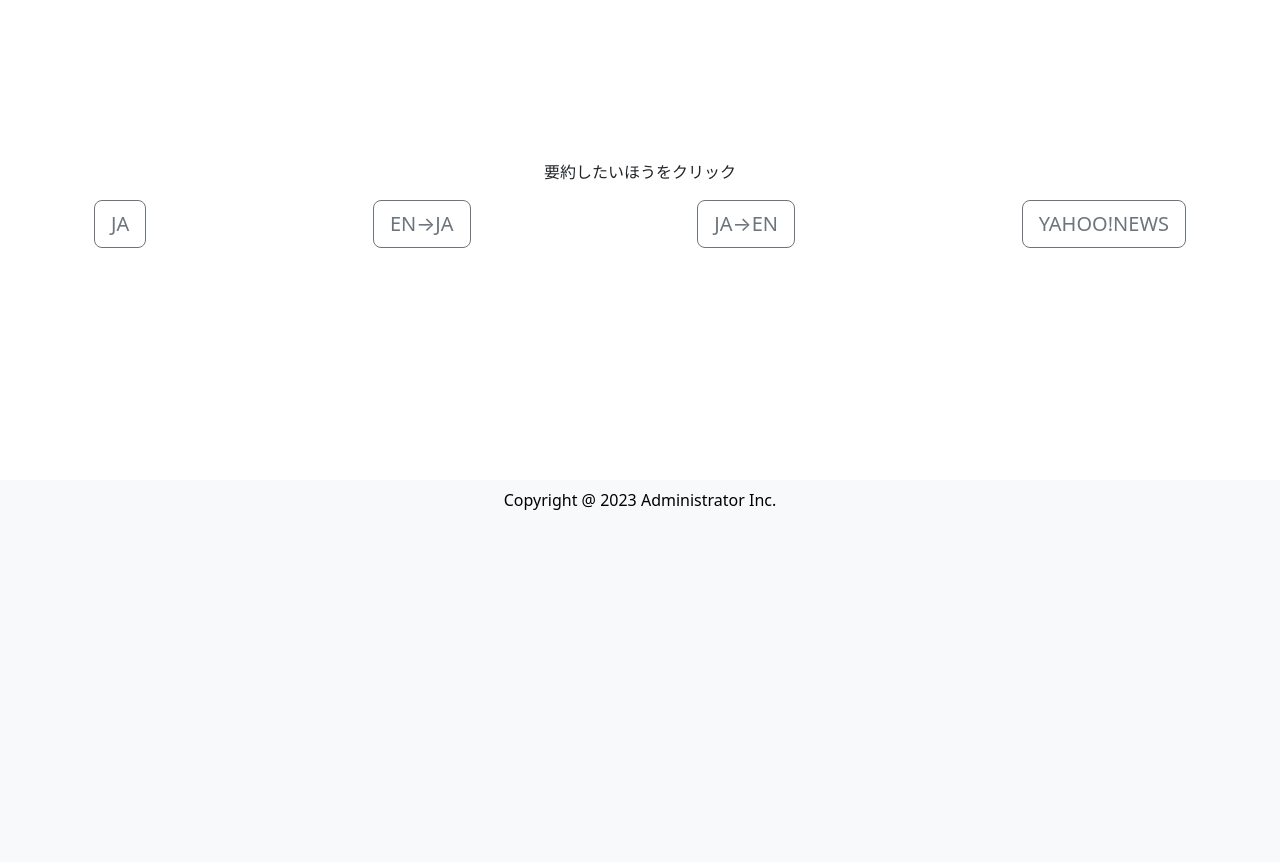
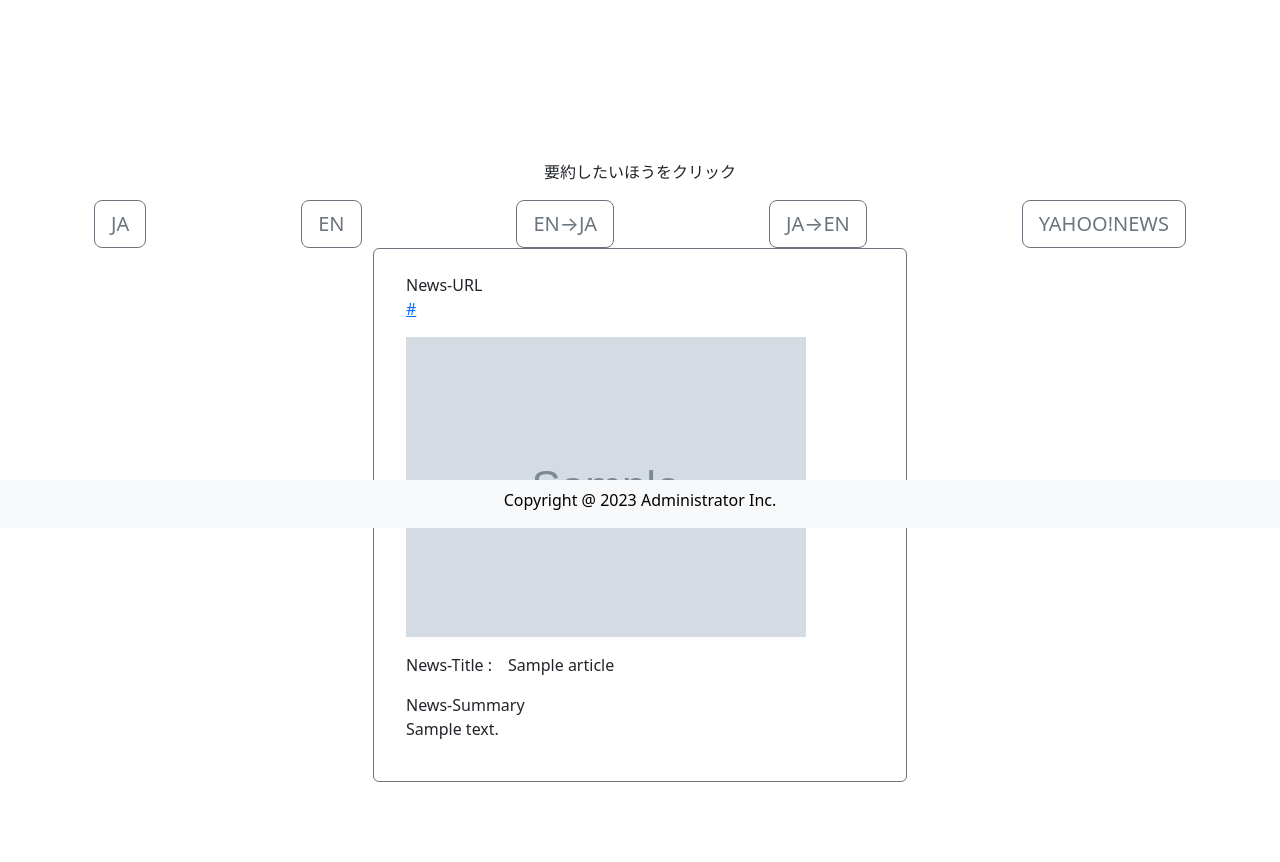
Before and after one commit to Tsuda-Portfolio/summary, a Flask app: page / in a window 1280 px wide. Shown: the part 272-1134 px from the top of the page. Before the commit the page ends 782 px from the top, so only its background shows below. Run offline with Flask 3, Linux system fonts and the light colour scheme; grey boxes marked "Sample" are stand-in pictures; a database or web service that is not in the repository returns one stand-in record (values such as "Sample title"); data that the repository does not hold is empty.

Commit message:
Add files via upload

```diff
--- a/main.py
+++ b/main.py
@@ -1,15 +1,18 @@
 from flask import Flask, render_template, request
-from summary import ja_summary, en_to_ja_summary, ja_to_en_summary, yahoonews_summary
+from summary import ja_summary, en_summary, en_to_ja_summary, ja_to_en_summary, yahoonews_summary, home_news, search_news
 
 
 app = Flask(__name__)
 
 
+# HomeのHTML
 @app.route("/")
 def index():
-    return render_template("index.html")
+    home_News = home_news()
+    return render_template("index.html", home_News=home_News)
 
 
+# 日本語要約のHTML
 @app.route("/ja_summary", methods=["GET", "POST"])
 def japanese():
     # POSTのとき
@@ -22,6 +25,20 @@
     return render_template("ja_summary.html")
 
 
+# 英語要約のHTML
+@app.route("/en_summary", methods=["GET", "POST"])
+def english():
+    # POSTのとき
+    if request.method == "POST":
+        TEXT = request.form["keyword"]
+        LIMIT = request.form["limit"]
+        english_summary = en_summary(TEXT, LIMIT)
+        return render_template("en_summary.html", english_summary=english_summary)
+    # GETのとき
+    return render_template("en_summary.html")
+
+
+# 英語から日本語要約のHTML
 @app.route("/en_to_ja_summary", methods=["GET", "POST"])
 def en_to_ja():
     # POSTのとき
@@ -36,6 +53,7 @@
     return render_template("en_to_ja_summary.html")
 
 
+# 日本語から英語要約のHTML
 @app.route("/ja_to_en_summary", methods=["GET", "POST"])
 def ja_to_en():
     # POSTのとき
@@ -51,6 +69,7 @@
     return render_template("ja_to_en_summary.html")
 
 
+# Yahoo!News要約のHTML
 @app.route("/yahoonews", methods=["GET", "POST"])
 def yahoo():
     # POSTのとき
--- a/summary.py
+++ b/summary.py
@@ -1,4 +1,5 @@
 import os
+import html
 from os.path import join, dirname
 from dotenv import load_dotenv
 
@@ -12,7 +13,7 @@
 from pysummarization.tokenizabledoc.mecab_tokenizer import MeCabTokenizer
 
 
-# ----------日本語の文章の要約---------- #
+# ----------日本語の文章の要約(要約の度合いを決めれる)---------- #
 def ja_summary(TEXT, LIMIT):
     LIMIT = float(LIMIT)
 
@@ -76,7 +77,7 @@
     return ja_summary
 
 
-# ----------英語の文章の要約---------- #
+# ----------英語の文章の要約(要約の度合いを決めれる)---------- #
 def en_summary(TEXT, LIMIT):
 
     # LIMITをfloat型に修正する
@@ -145,7 +146,7 @@
     return en_summary
 
 
-# ----------英語→日本語の文章要約---------- #
+# ----------英語→日本語の文章要約(要約の度合いを決めれる)---------- #
 def en_to_ja_summary(TEXT, LIMIT):
     LIMIT = float(LIMIT)
     # 空のリストを用意
@@ -238,7 +239,7 @@
     return summary
 
 
-# ----------日本語→英語の文章要約---------- #
+# ----------日本語→英語の文章要約(要約の度合いを決めれる)---------- #
 def ja_to_en_summary(TEXT, LIMIT):
 
     # LIMITをfloat型に修正する
@@ -333,7 +334,7 @@
     return summary
 
 
-# ----------ヤフーニュースの要約---------- #
+# ----------ヤフーニュースの要約(API使用なし)---------- #
 def yahoonews_summary(COUNT, LIMIT):
 
     # LIMITをfloat型に修正する
@@ -453,4 +454,143 @@
         if i == COUNT or i == 8:
             return yahoo_news_list
 
-print(en_to_ja_summary('hello', 0.3))
+
+# ----------ニュースサイト要約(ホームページ用)----------#
+def home_news():
+
+    # ニュースを格納する空のリスト
+    news_list = []
+
+    # ニュースapiのurl
+    url = 'https://newsapi.org/v2/top-headlines'
+
+    # 環境変数からAPIKEYを取得
+    load_dotenv()
+
+    NEWS_API_KEY = os.environ["NEWS_API_KEY"]
+
+    # ヘッダーの設置
+    headers = {'X-Api-Key': NEWS_API_KEY}
+
+    params = {
+        # 国名
+        'country': 'jp',
+        # 最大何件取得するか
+        'pageSize': 5,
+        # 人気のニュースをピックアップ
+        'sortBy': 'popularity'
+    }
+
+    # リクエストを送信してレスポンスを取得
+    response = requests.get(url, headers=headers, params=params)
+
+    # 記事が取得できたか否か
+    if response.status_code == 200:
+        # JSON形式のデータを取得
+        news_data = response.json()
+        # 記事を取得
+        articles = news_data['articles']
+
+        # 記事を表示
+        for article in articles:
+            # タイトル
+            title = html.escape(article['title'])
+            # URL
+            url = html.escape(article['url'])
+            # 画像のURL
+            image_url = html.escape(article['urlToImage'])
+
+            if article['description'] is not None:
+                # 記事の内容
+                content = html.escape(article['description'])
+            else:
+                content = '記事が取得できませんでした。'
+
+            # リストに追加
+            news_list.append({
+                'title': title,
+                'url': url,
+                'image_url': image_url,
+                'content': content
+            })
+
+    else:
+        news_list.append({
+            'title': 'タイトルの取得に失敗しました。',
+            'url': 'URLの取得に失敗しました。',
+            'image_url': '画像の取得に失敗しました。',
+            'content': '記事内容の取得に失敗しました。'
+        })
+    return news_list
+
+
+# ----------ニュースサイト要約(検索用)----------#
+def search_news(target, sort, count, limit):
+
+    # ニュースを格納する空のリスト
+    news_list = []
+
+    # ニュースapiのurl
+    url = 'https://newsapi.org/v2/everything'
+
+    # 環境変数からAPIKEYを取得
+    load_dotenv()
+
+    NEWS_API_KEY = os.environ["NEWS_API_KEY"]
+
+    # ヘッダーの設置
+    headers = {'X-Api-Key': NEWS_API_KEY}
+
+    params = {
+        'q': target,
+        'sortBy': sort,
+        'pageSize': count
+    }
+
+    # リクエストを送信してレスポンスを取得
+    response = requests.get(url, headers=headers, params=params)
+
+    # 記事が取得できたか否か
+    if response.status_code == 200:
+        # JSON形式のデータを取得
+        news_data = response.json()
+        # 記事を取得
+        articles = news_data['articles']
+
+        # 記事を表示
+        for article in articles:
+            # タイトル
+            title = article['title']
+            print(title)
+            # URL
+            url = article['url']
+            print(url)
+            # 画像のURL
+            image_url = article['urlToImage']
+            print(image_url)
+            # 記事の内容
+            content = article['description']
+
+            if content is not None:
+                # 文字列に変換（もし必要なら）
+                if not isinstance(content, str):
+                    content = str(content)
+
+            else:
+                content = '記事の取得に失敗しました。'
+
+            # リストに追加
+        news_list.append({
+            'title': title,
+            'url': url,
+            'image_url': image_url,
+            'content': content
+        })
+    else:
+        news_list.append({
+            'title': 'タイトルの取得に失敗しました。',
+            'url': 'URLの取得に失敗しました。',
+            'image_url': '画像の取得に失敗しました。',
+            'content': '記事内容の取得に失敗しました。'
+        })
+    return news_list
--- a/templates/base.html
+++ b/templates/base.html
@@ -4,7 +4,7 @@
 <head>
   <meta charset="UTF-8" />
   <meta name="viewport" content="width=device-width, initial-scale=1.0" />
-  <title>Flask Test</title>
+  <title>生成・抽出AI要約</title>
   <link rel="stylesheet" href="style.css">
   <link href="https://cdn.jsdelivr.net/npm/bootstrap@5.3.0/dist/css/bootstrap.min.css" rel="stylesheet"
     integrity="sha384-9ndCyUaIbzAi2FUVXJi0CjmCapSmO7SnpJef0486qhLnuZ2cdeRhO02iuK6FUUVM" crossorigin="anonymous" />
@@ -19,7 +19,7 @@
       <span class="navbar-brand-sm">SUMMARY-WEBSITE</span>
     </div>
     <div class="container">
-      <div class="collapse navbar-collapse justify-content-end" id="navbarNav">
+      <div class="collapse-sm navbar-collapse justify-content-end" id="navbarNav">
         <ul class="navbar-nav">
           <li class="nav-item">
             <a class="nav-link active" aria-current="page" href="https://summary-web.onrender.com/">HOME</a>
--- a/templates/index.html
+++ b/templates/index.html
@@ -9,6 +9,10 @@
             <button type="button" class="btn btn-outline-secondary btn-lg"
                 onclick="location.href='https://summary-web.onrender.com/ja_summary'">
                 JA
+            </button>
+            <button type="button" class="btn btn-outline-secondary btn-lg"
+                onclick="location.href='https://summary-web.onrender.com/en_summary'">
+                EN
             </button>
             <button type="button" class="btn btn-outline-secondary btn-lg"
                 onclick="location.href='https://summary-web.onrender.com/en_to_ja_summary'">
@@ -25,5 +29,35 @@
         </div>
     </div>
 </div>
+<div class="container">
+    <div class="row">
+        <div class="col-md-6 offset-md-3">
+            <div class="card-body">
+                {% for news in home_News %}
+                <div class="card border-secondary mb-3">
+                    <div class="card-body">
+                        <ul class="list-group list-group-flush">
+                            <li class="list-group-item">
+                                <p>
+                                    News-URL <br />
+                                    <a href="{{ news['url'] }}">{{ news['url'] }}</a>
+                                </p>
+                                <p><img src="{{news['image_url']}}" alt="代替テキスト" style="max-width: 100%; height: auto;"></p>
+                                <p>
+                                    News-Title&nbsp;:&emsp;{{ news['title'] | safe}}
+                                </p>
+                                <p>
+                                    News-Summary <br />
+                                    {{ news['content']}}
+                                </p>
+                            </li>
+                        </ul>
+                    </div>
+                </div>
+                {% endfor %}
+            </div>
+        </div>
+    </div>
+</div>
 
 {% endblock %}
```
Also changed, not shown: templates/en_summary.html (added, +54 -0 lines).
